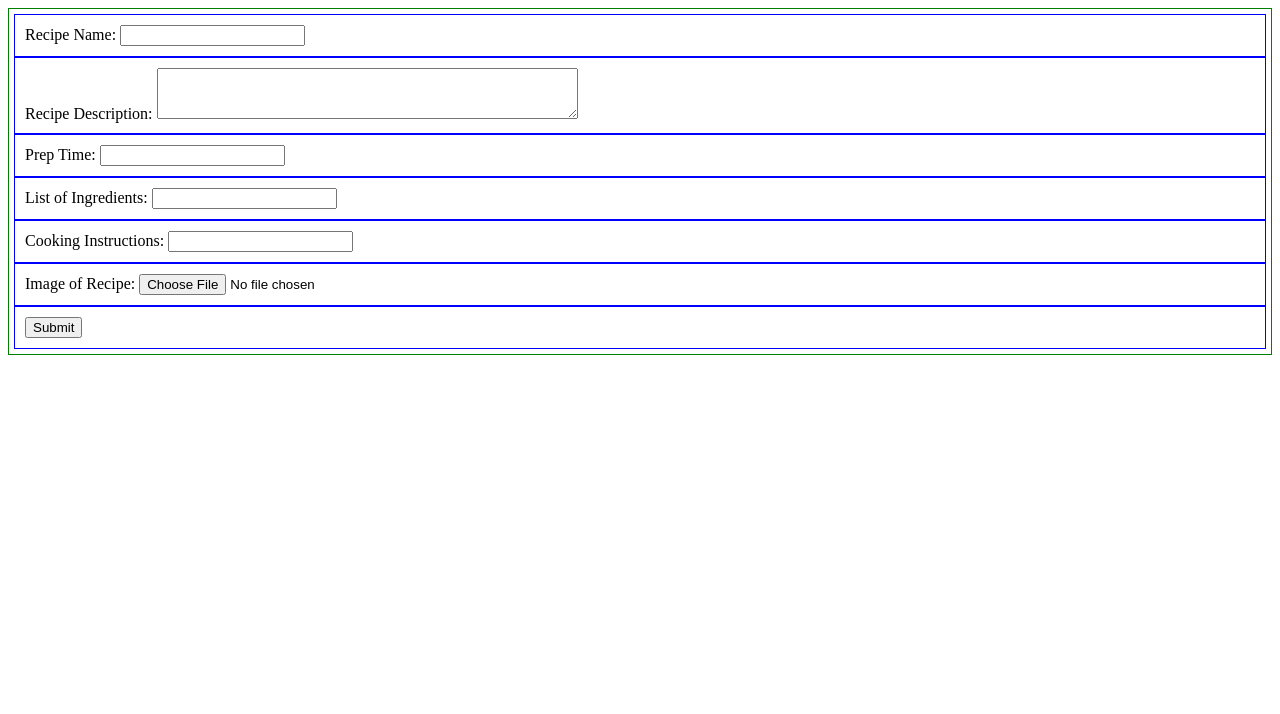
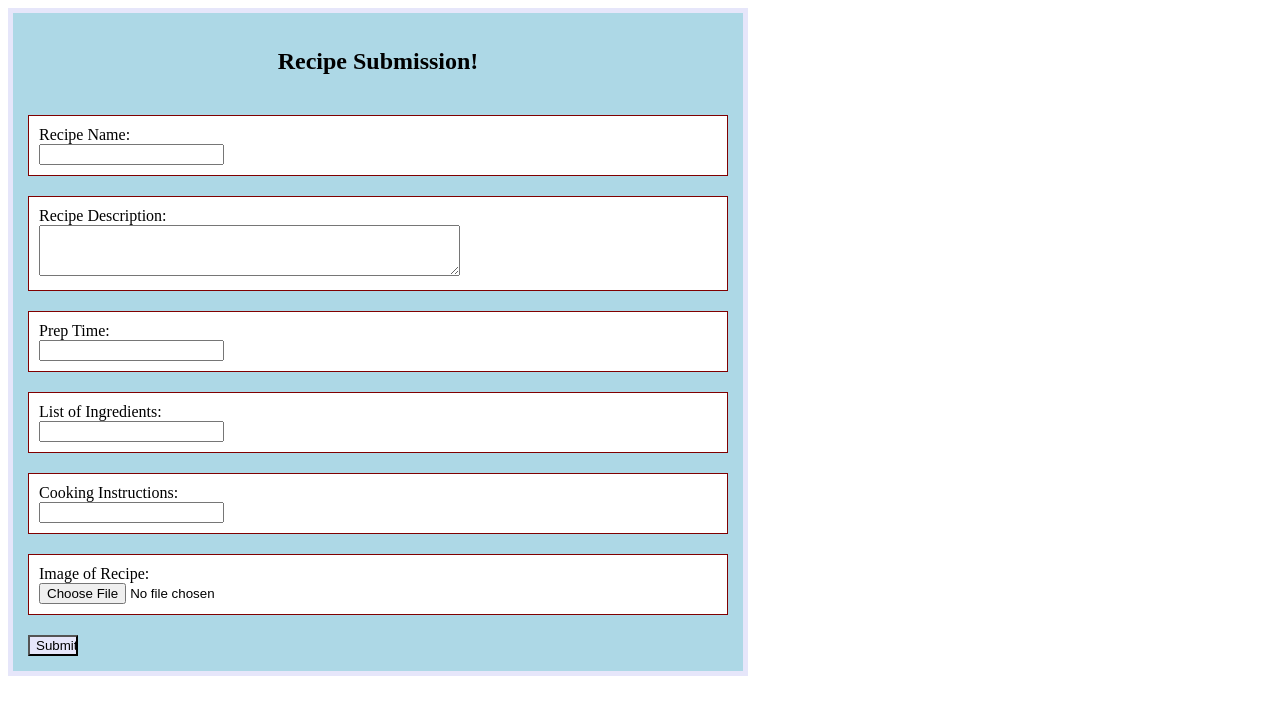
Before and after one commit to GU-Web-Dev-2024/group-challenge-2-team-01, a plain HTML site: page index.html in a window 1280 px wide. Drawn offline with Linux system fonts and the light colour scheme.

Commit message:
styled the form

```diff
--- a/index.html
+++ b/index.html
@@ -7,45 +7,51 @@
         <style>
             #container {
                 display: grid;
-                border: 1px green solid;
-                padding: 5px;
+                border: 5px lavender solid;
+                padding: 15px;
+                width: 700px;
+                background-color: lightblue;
+                vertical-align: middle;
+                gap: 20px;
             }
             /* flex items */
             #container > div {
                 padding: 10px;
-                border: 1px blue solid;
+                border: 1px maroon solid;
+                background-color: white;
             }
    </style>
     </head>
     <body>
         <form action="https://gu-web-dev-2024.github.io/fake-form-submission/submission.html" method="get" id="container">
+            <h2 style="text-align: center;">Recipe Submission!</h2>
             <div>
-                <label for="name">Recipe Name:</label>
+                <label for="name">Recipe Name:</label><br>
                 <input type="text" name="name" id="name" required>
              </div>
              <div>
-                <label for="description">Recipe Description:</label>
+                <label for="description">Recipe Description:</label><br>
                 <textarea name="description" id="description" rows="3" cols="50" required></textarea>
              </div>
              <div>
-                <label for="time">Prep Time: </label>
+                <label for="time">Prep Time: </label><br>
                 <input type="number" id="time" name="time" required>
              </div>
              <div>
-                <label for="ingredients">List of Ingredients:</label>
+                <label for="ingredients">List of Ingredients:</label><br>
                 <input type="text" name="ingredients" id="ingredients" required>
              </div>
              <div>
-                <label for="instructions">Cooking Instructions:</label>
+                <label for="instructions">Cooking Instructions:</label><br>
                 <input type="text" name="instructions" id="instructions" required>
              </div>
              <div>
-                <label for="recipe">Image of Recipe:</label>
+                <label for="recipe">Image of Recipe:</label><br>
                 <input type="file" name="recipe" id="recipe" required>
              </div>
-             <div>
-                <input type="submit">
-             </div>
+             <button style="width: 50px; background-color: lavender;">
+                Submit
+            </button>
         </form>
     </body>
 </html>
```
